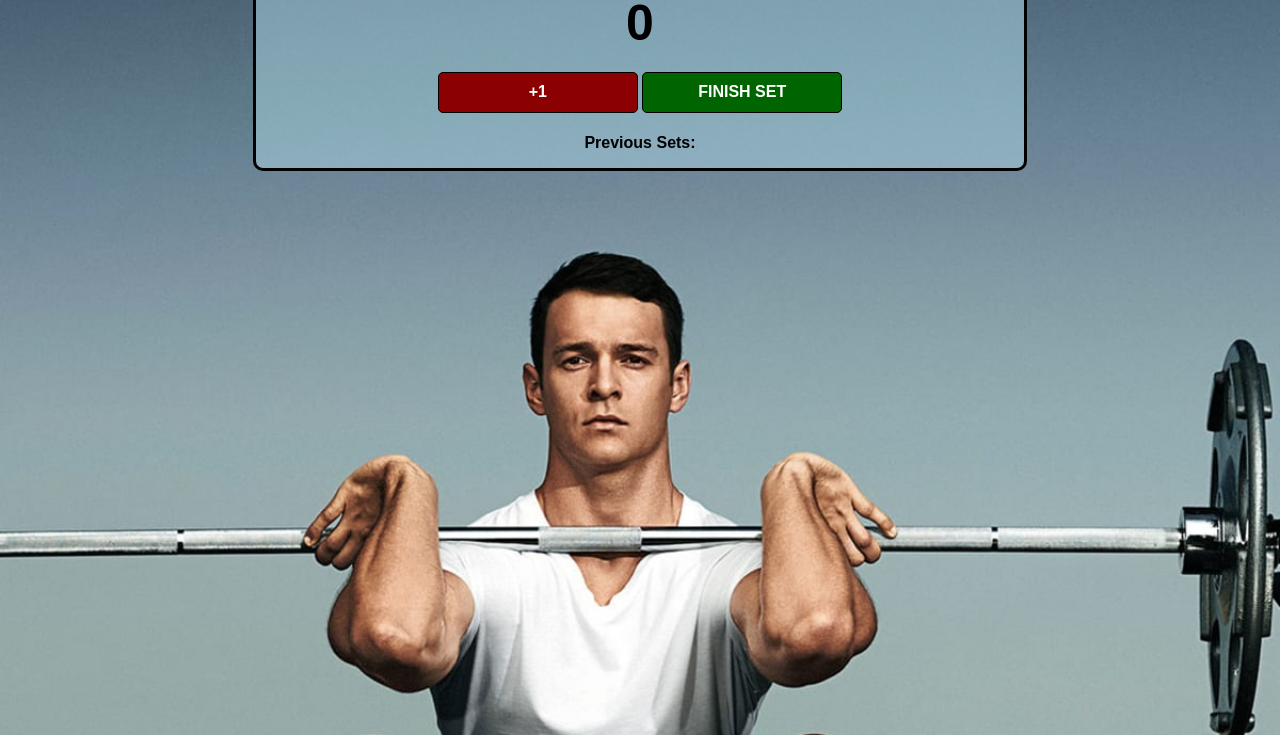
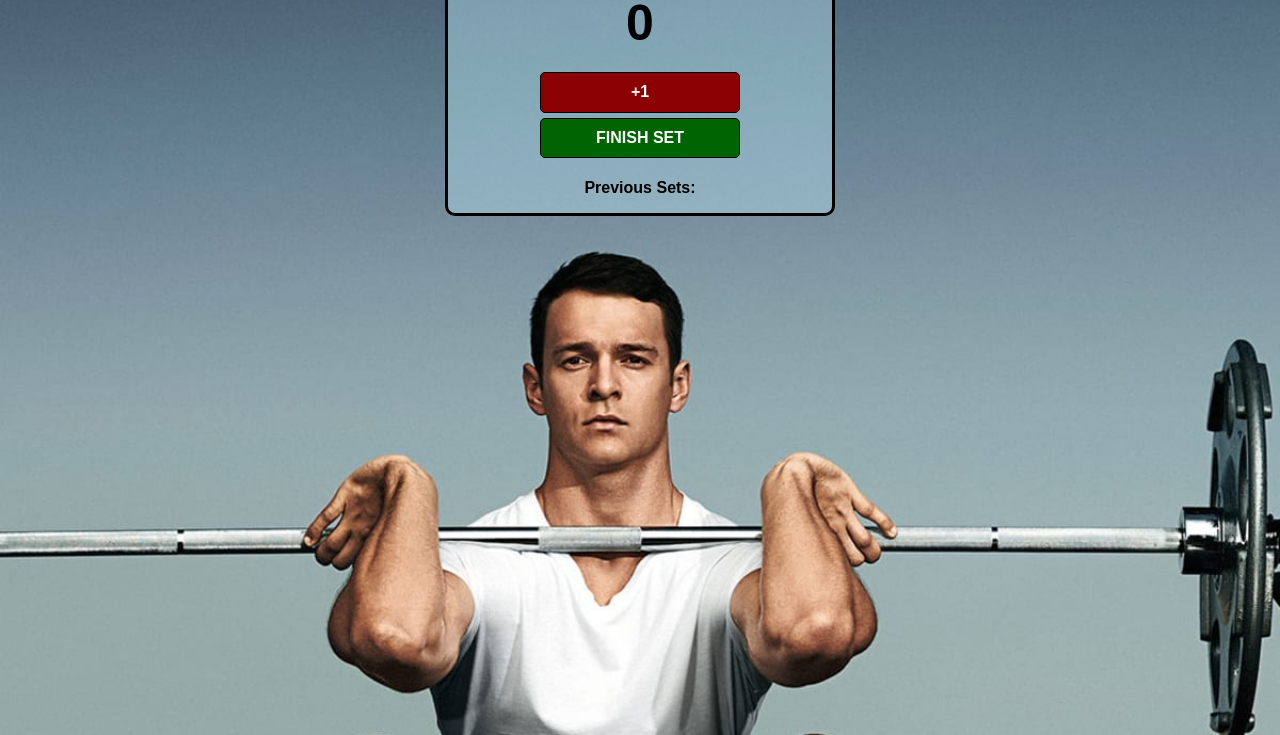
Before and after one commit to joonpark98/workout-counter, a plain HTML site: page index.html in a window 1280 px wide. Shown: the part 65-800 px from the top of the page. Drawn offline with nearby package versions, Linux system fonts and the light colour scheme.

Commit message:
Update index.css

```diff
--- a/index.css
+++ b/index.css
@@ -9,7 +9,7 @@ body {
 
 .container {
     background: rgba(173, 216, 230, 0.5);
-    max-width: 60%;
+    max-width: 30%;
     margin: auto;
     border: 3px solid black;
     border-radius: 10px;
```
